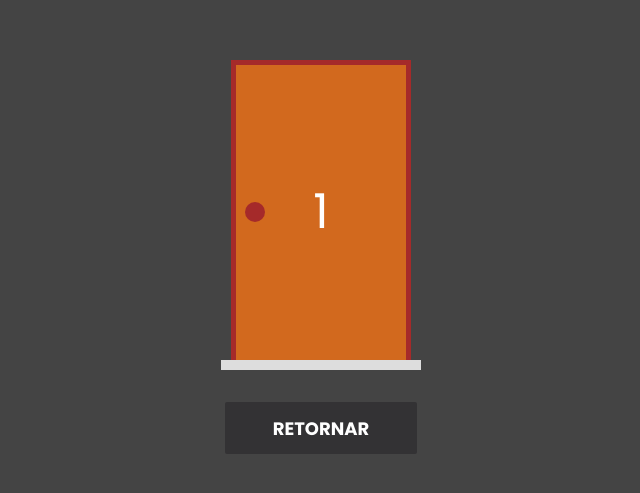
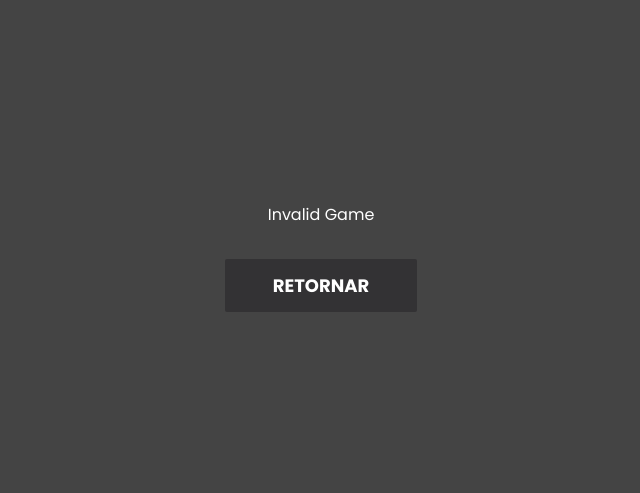
Before and after one commit to wagnnermorais/Next-React-Full-Course, a Next.js app in the folder projects/01 - Porta Premiada/doors/: page /game/1/1 in a window 1280 px wide. Shown: the part 127-620 px from the top of the page, without its empty margins (319-959 px from the left). Built offline with nearby package versions, Linux system fonts and the light colour scheme.

Commit message:
feat: validating routing params

```diff
--- a/projects/01 - Porta Premiada/doors/src/pages/game/[doors]/[hasGift].tsx
+++ b/projects/01 - Porta Premiada/doors/src/pages/game/[doors]/[hasGift].tsx
@@ -5,11 +5,21 @@ import { useRouter } from "next/router";
 import Head from "next/head";
 import Door from "../../../components/Door";
 import Link from "next/link";
+import DoorModel from "../../../model/DoorModel";
 import styles from "../../../styles/Game.module.css";
 
 export default function Game() {
   const router = useRouter();
-  const [doors, setDoors] = useState([]);
+  const [doors, setDoors] = useState<DoorModel[]>([]);
+  const [isValidGame, setIsValidGame] = useState<boolean>(false);
+
+  useEffect(() => {
+    const doors = +router.query.doors;
+    const giftedDoor = +router.query.hasGift;
+    const validDoors = doors >= 3 && doors <= 10;
+    const validGiftedDoor = giftedDoor >= 1 && giftedDoor <= doors;
+    setIsValidGame(validDoors && validGiftedDoor);
+  }, [doors]);
 
   useEffect(() => {
     const doors = +router.query.doors;
@@ -27,7 +37,8 @@ export default function Game() {
       </Head>
       <div className={styles.container}>
         <div className={styles.doorContainer}>
-          {doors.map((door) => (
+          {isValidGame
+            ? doors.map((door) => (
                 <Door
                   key={door.doorNumber}
                   value={door}
@@ -35,7 +46,8 @@ export default function Game() {
                     setDoors(useChangeHighlight(doors, newDoor));
                   }}
                 />
-          ))}
+              ))
+            : "Invalid Game"}
         </div>
         <div className={styles.buttonBox}>
           <Link href={"/"}>
```
Lines whose indentation alone changed are shown as unchanged.
